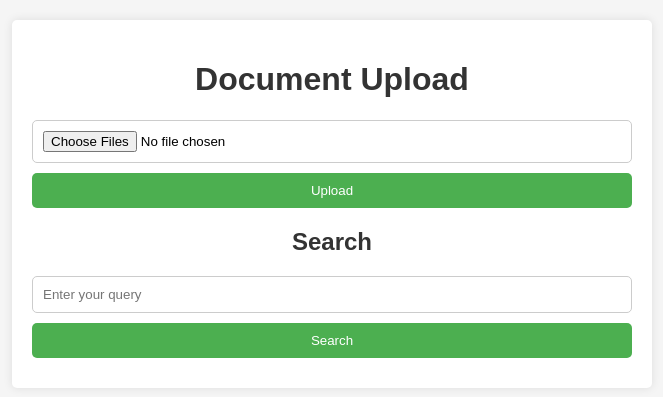
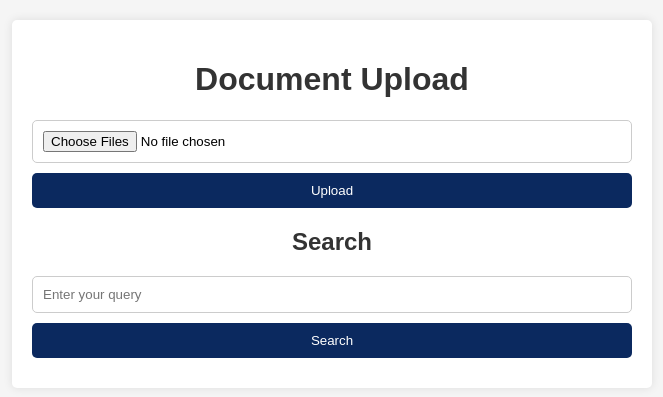
Before and after one commit to Ananya01Agrawal/Rank-of-the-Document, a Flask app: page / in a window 1280 px wide. Shown: the top 397 px of the page, without its empty margins (308-971 px from the left). Run offline with Flask 3, Linux system fonts and the light colour scheme.

Commit message:
commit
commit

```diff
--- a/templates/index.html
+++ b/templates/index.html
@@ -36,13 +36,13 @@
             box-sizing: border-box;
         }
         input[type="submit"] {
-            background-color: #4CAF50;
+            background-color: #0b295f;
             color: white;
             border: none;
             cursor: pointer;
         }
         input[type="submit"]:hover {
-            background-color: #45a049;
+            background-color: #57537c;
         }
     </style>
 </head>
```
